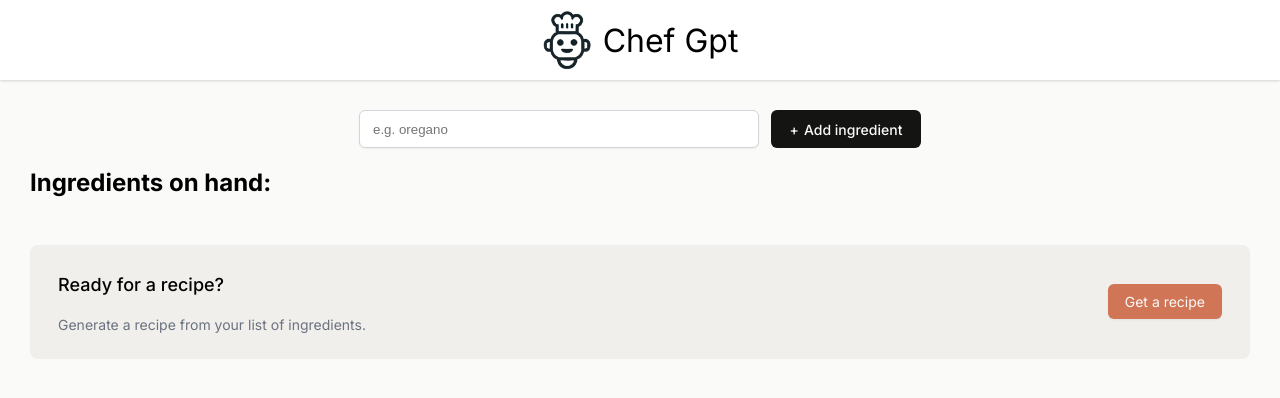
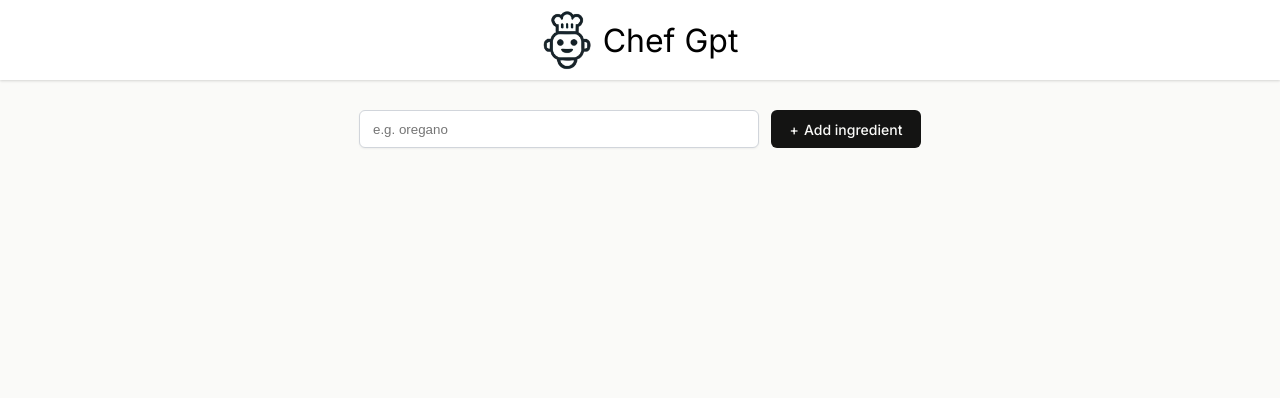
Before and after one commit to emazack/chef-gpt, a React (Vite) app: page / in a window 1280 px wide. Shown: the top 398 px of the page. Built offline with nearby package versions, Linux system fonts and the light colour scheme.

Commit message:
Implement conditional rendering for ingredients section in Main component

```diff
--- a/components/Main.jsx
+++ b/components/Main.jsx
@@ -13,6 +13,12 @@ export default function Main() {
         setIngredients(prevIngredients => [...prevIngredients, newIngredient])
     }
 
+    /**
+ * Challenge:
+ * Using conditional rendering, only render the new <section> IF
+ * there are ingredients added to the list of ingredients.
+ */
+
     return (
         <main>
             <form action={addIngredient} className="add-ingredient-form">
@@ -24,6 +30,7 @@ export default function Main() {
                 />
                 <button>Add ingredient</button>
             </form>
+            {ingredients.length > 0 &&
                 <section>
                     <h2>Ingredients on hand:</h2>
                     <ul className="ingredients-list" aria-live="polite">{ingredientsListItems}</ul>
@@ -34,7 +41,7 @@ export default function Main() {
                         </div>
                         <button>Get a recipe</button>
                     </div>
-            </section>
+                </section>}
         </main>
     )
 }
```
Lines whose indentation alone changed are shown as unchanged.
